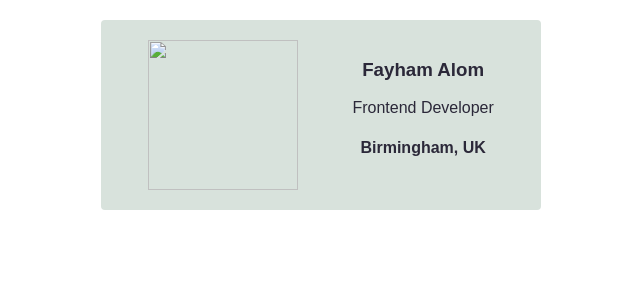
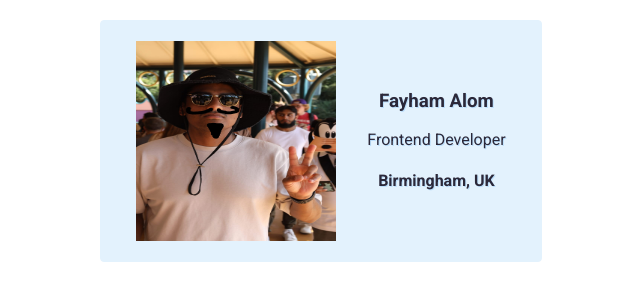
Before and after one commit to alomf/BusinessCard, a website built with Vite: page index.html in a window 1280 px wide. Shown: the whole page, without its empty margins (319-959 px from the left). Built offline with nearby package versions, Linux system fonts and the light colour scheme; files whose address does not match are found by name.

Commit message:
updated index and styling

```diff
--- a/index.html
+++ b/index.html
@@ -1,10 +1,13 @@
 <html>
     <head>
-        <link rel="stylesheet" href="styles.css" />
+        <link rel="stylesheet" href="styles.css">
+        <link rel="preconnect" href="https://fonts.googleapis.com">
+        <link rel="preconnect" href="https://fonts.gstatic.com" crossorigin>
+        <link href="https://fonts.googleapis.com/css2?family=Roboto:ital,wght@0,100;0,300;0,400;0,500;0,700;0,900;1,100;1,300;1,400;1,500;1,700;1,900&display=swap" rel="stylesheet">
     </head>
     <body>
         <div class="card">
-            <img class="avatar" src="images/me.png">
+            <img class="avatar" src="images/me.jpg">
             <div >
                 <h3>Fayham Alom</h3>
                 <p>Frontend Developer</p>
--- a/styles.css
+++ b/styles.css
@@ -1,16 +1,11 @@
 body {
     margin: 20px;
-    /*
-    Challenge:
-    Find a web safe font you like, and add it
-    to your card.
-    */
-    font-family: sans-serif;
+    font-family: 'Roboto', sans-serif;
 }
 
 .avatar {
-    width: 150px;
-    height: 150px;
+    width: 200px;
+    height: 200px;
 }
 
 .card {
@@ -19,11 +14,13 @@ body {
     padding: 20px;
     display: flex;
     justify-content: space-around;
+    align-items: center;
     text-align: center;
-    background: #D8E2DC;
+    background: #E3F2FD;
     color: #2b2839;
-    border-radius: 4px ;
-
+    text-shadow: #BBDEFB 1px 1px;
+    border: #E3F2FD solid 1px;
+    border-radius: 4px;
     /*
     Challenge:
     Find a color palette you like on Coolors.co
@@ -31,7 +28,12 @@ body {
      */
 }
 
-
+.card:hover {
+    background: #BBDEFB;
+    color: #2b2839;
+    border: #BBDEFB solid 1px;
+    box-shadow: 0 0 2px #BBDEFB;
+}
 /*
 Stretch goals:
 Find other ways you can personalize
```
